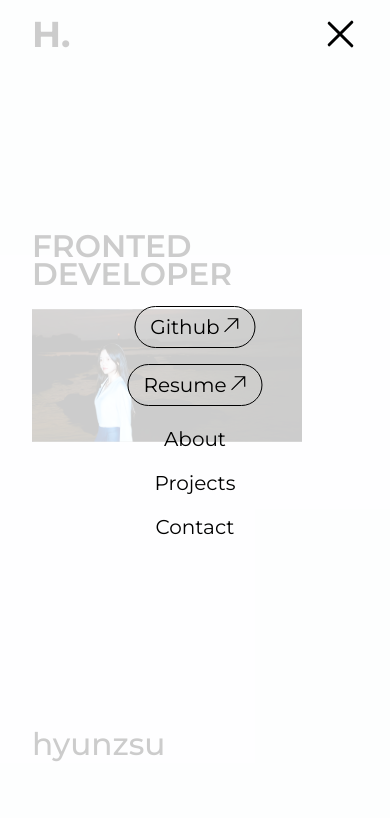
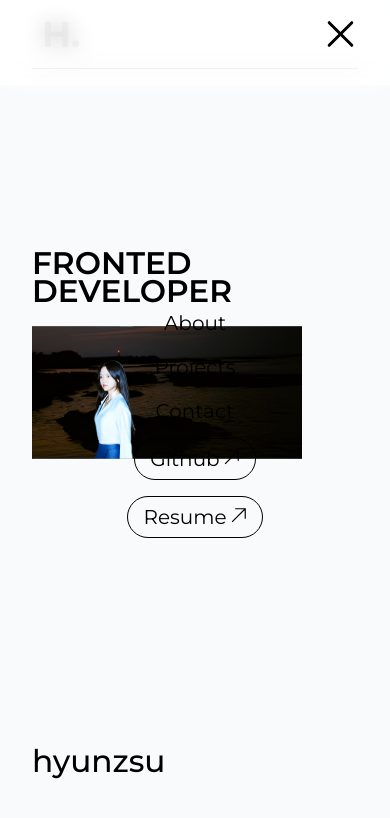
Before and after one commit to hyunzsu/portfolio, a Next.js app: page /main in a window 390 px wide. Both pictures are taken after a click on the element 340 px from the left and 34 px from the top of the page. Shown: the top 818 px of the page. Built offline with nearby package versions, Linux system fonts and the light colour scheme; a web font is replaced by a local one.

Commit message:
[💄style] 헤더 고정 및 반응형 순서 수정

```diff
--- a/src/components/Navbar/Navbar.module.css
+++ b/src/components/Navbar/Navbar.module.css
@@ -1,13 +1,22 @@
 .header {
-  padding: 2rem 4rem;
+  padding: 1rem 3rem 0;
   font-family: "Montserrat", sans-serif;
-  position: relative;
+  position: sticky;
+  top: 0;
+  left: 0;
+  right: 0;
+  z-index: 100;
+  background-color: rgba(var(--bg-layout-rgb), 0.5);
+  backdrop-filter: blur(4px);
 }
 
 .header-container {
   display: flex;
   justify-content: space-between;
   align-items: center;
+  border-bottom: 1px solid black;
+  padding-top: 0.25rem;
+  padding-bottom: 1rem;
 }
 
 .first-inner {
@@ -29,7 +38,6 @@
 }
 
 .link {
-  font-size: var(--font-size-20);
   display: flex;
   align-items: center;
   border: 1px solid var(--bg-primary);
@@ -52,7 +60,7 @@
 }
 
 .button {
-  font-size: var(--font-size-24);
+  font-size: var(--font-size-20);
 }
 
 .hamburger-menu {
@@ -94,7 +102,7 @@
 }
 
 .hamburger-menu.open .hamburger-icon span:nth-child(1) {
-  transform: translateY(14px) rotate(45deg);
+  transform: translateY(13.5px) rotate(45deg);
 }
 
 .hamburger-menu.open .hamburger-icon span:nth-child(2) {
@@ -102,7 +110,7 @@
 }
 
 .hamburger-menu.open .hamburger-icon span:nth-child(3) {
-  transform: translateY(-14px) rotate(-45deg);
+  transform: translateY(-13.5px) rotate(-45deg);
 }
 
 .overlay {
@@ -116,8 +124,8 @@
 }
 
 @media screen and (max-width: 1536px) {
-  .header {
-    padding: 1.5rem 2.5rem;
+  .header-container {
+    padding-top: 0;
   }
 
   .button {
@@ -146,13 +154,15 @@
   .nav {
     display: none;
     flex-direction: column;
+    justify-content: center;
     align-items: center;
     position: fixed;
-    top: 50%;
-    left: 50%;
-    transform: translate(-50%, -50%);
-    padding: 2rem;
-    border-radius: 8px;
+    top: 0;
+    left: 0;
+    width: 100%;
+    height: 100vh;
+    background-color: rgba(var(--bg-layout-rgb), 0.9);
+    backdrop-filter: blur(10px);
     z-index: 1000;
     font-size: var(--font-size-28);
   }
--- a/src/components/Navbar/Navbar.tsx
+++ b/src/components/Navbar/Navbar.tsx
@@ -16,6 +16,7 @@ export default function Navbar() {
     <header className={styles.header}>
       <div className={styles["header-container"]}>
         <div className={styles["first-inner"]}>
+          <div></div>
           <Link href="/" className={styles.logo}>
             H.
           </Link>
@@ -41,6 +42,15 @@ export default function Navbar() {
           </div>
         </div>
         <ul className={`${styles.nav} ${menuOpen ? styles.show : ""}`}>
+          <li>
+            <button className={styles.button}>About</button>
+          </li>
+          <li>
+            <button className={styles.button}>Projects</button>
+          </li>
+          <li>
+            <button className={styles.button}>Contact</button>
+          </li>
           <li className={styles["link-item"]}>
             <a
               href="/"
@@ -63,15 +73,6 @@ export default function Navbar() {
               <TfiArrowTopRight />
             </a>
           </li>
-          <li>
-            <button className={styles.button}>About</button>
-          </li>
-          <li>
-            <button className={styles.button}>Projects</button>
-          </li>
-          <li>
-            <button className={styles.button}>Contact</button>
-          </li>
         </ul>
         <div
           className={`${styles["hamburger-menu"]} ${menuOpen ? styles.open : ""}`}
```
